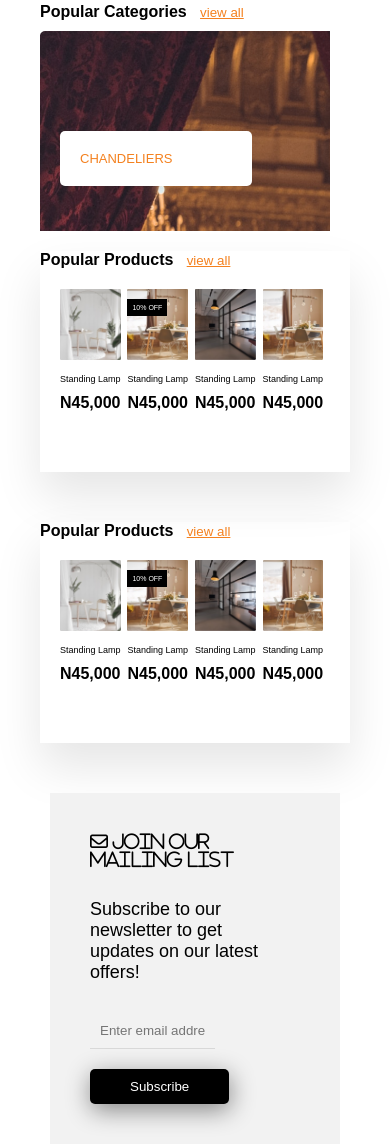
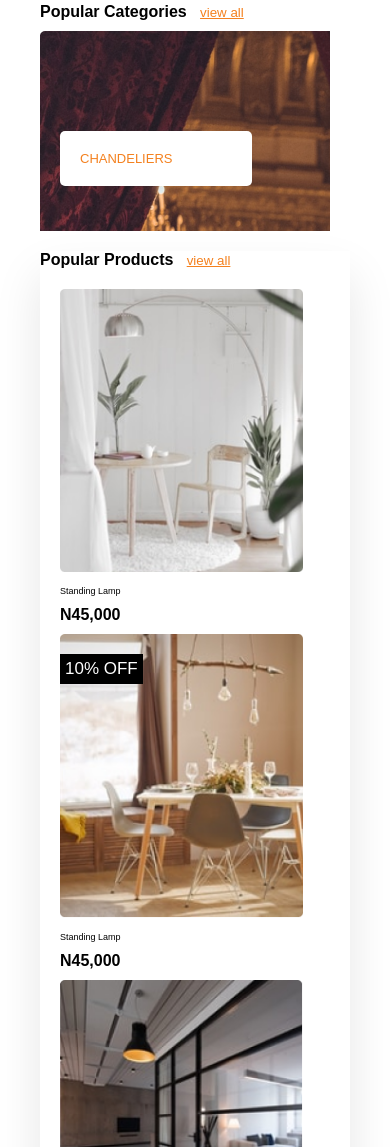
Before and after one commit to Momohpheel/Lighteninghaus, a plain HTML site: page index.html in a window 390 px wide. Shown: the part 619-1766 px from the top of the page. Drawn offline with Linux system fonts and the light colour scheme.

Commit message:
responsiveness

```diff
--- a/index.css
+++ b/index.css
@@ -657,13 +657,13 @@ nav ul li{
 
 }
 .container-img{
-    margin: 20px 40px;
+    margin: 20px 40px 20px 40px;
     /* box-shadow: 1px 0.3px 0.03px rgba(0,0,0,0.25); */
     box-shadow: 0px 24px 44px rgba(0, 0, 0, 0.1);
 }
 .container-img .images-one{
     margin: 20px 20px 50px 20px;
-    display: flex;
+    display: block;
 }
 .container-img .images-one .disp{
     display: none;
@@ -673,13 +673,16 @@ position: relative;
 }
 .container-img .images-one .img-1 small{
     position: absolute;
-    margin-top: 10px;
+    margin-top: 20px;
     padding: 5px;
-    font-size: 7px;
+    font-size: 17px;
     font-weight: 300;
     background-color: #000;
     color: #fff;
 
+}
+.container-img .images-one .img-1 strong{
+    margin-bottom: 20px;
 }
 .container-img .images-one .img-1 img{
     width: 90%;
```
